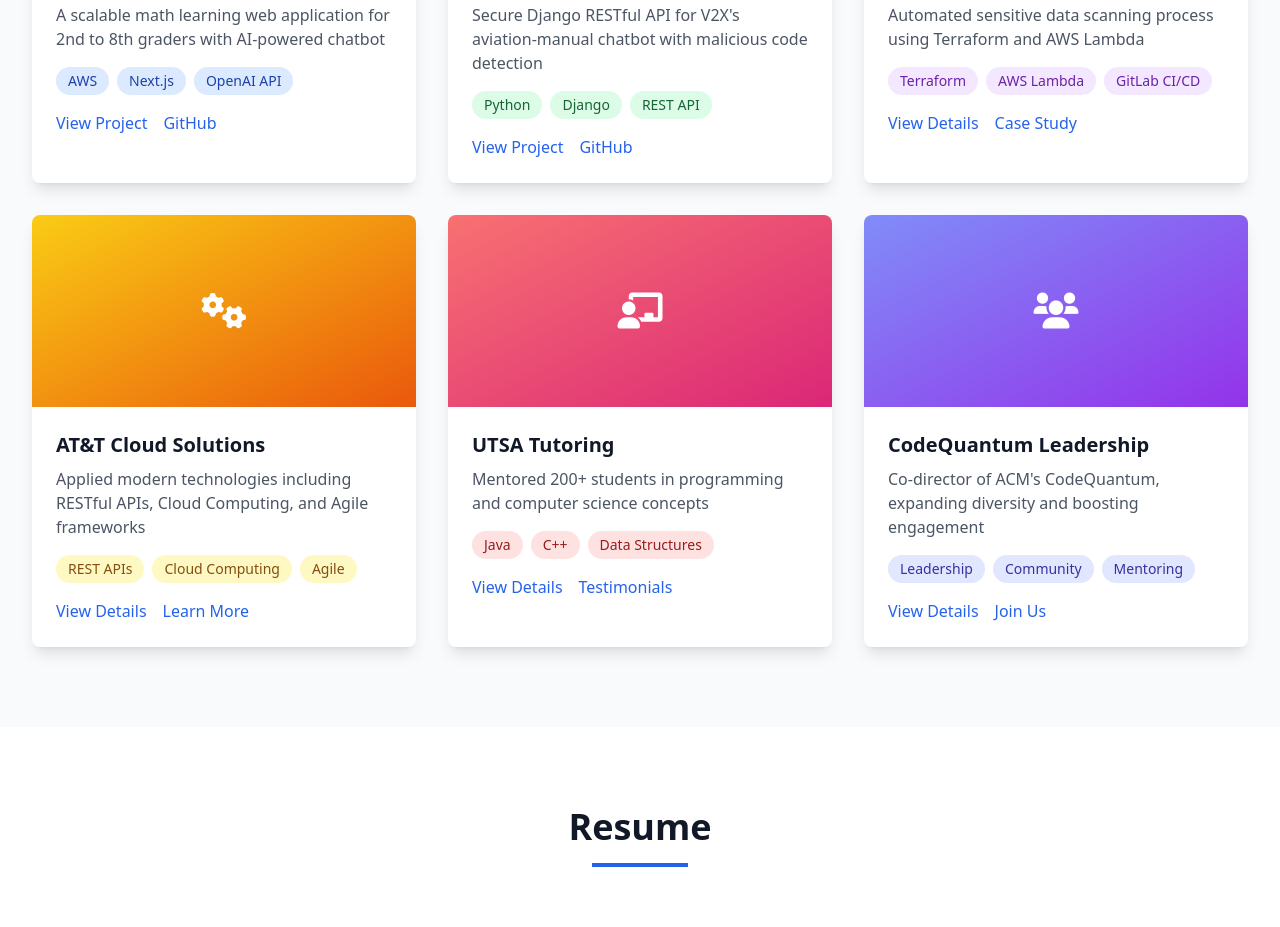
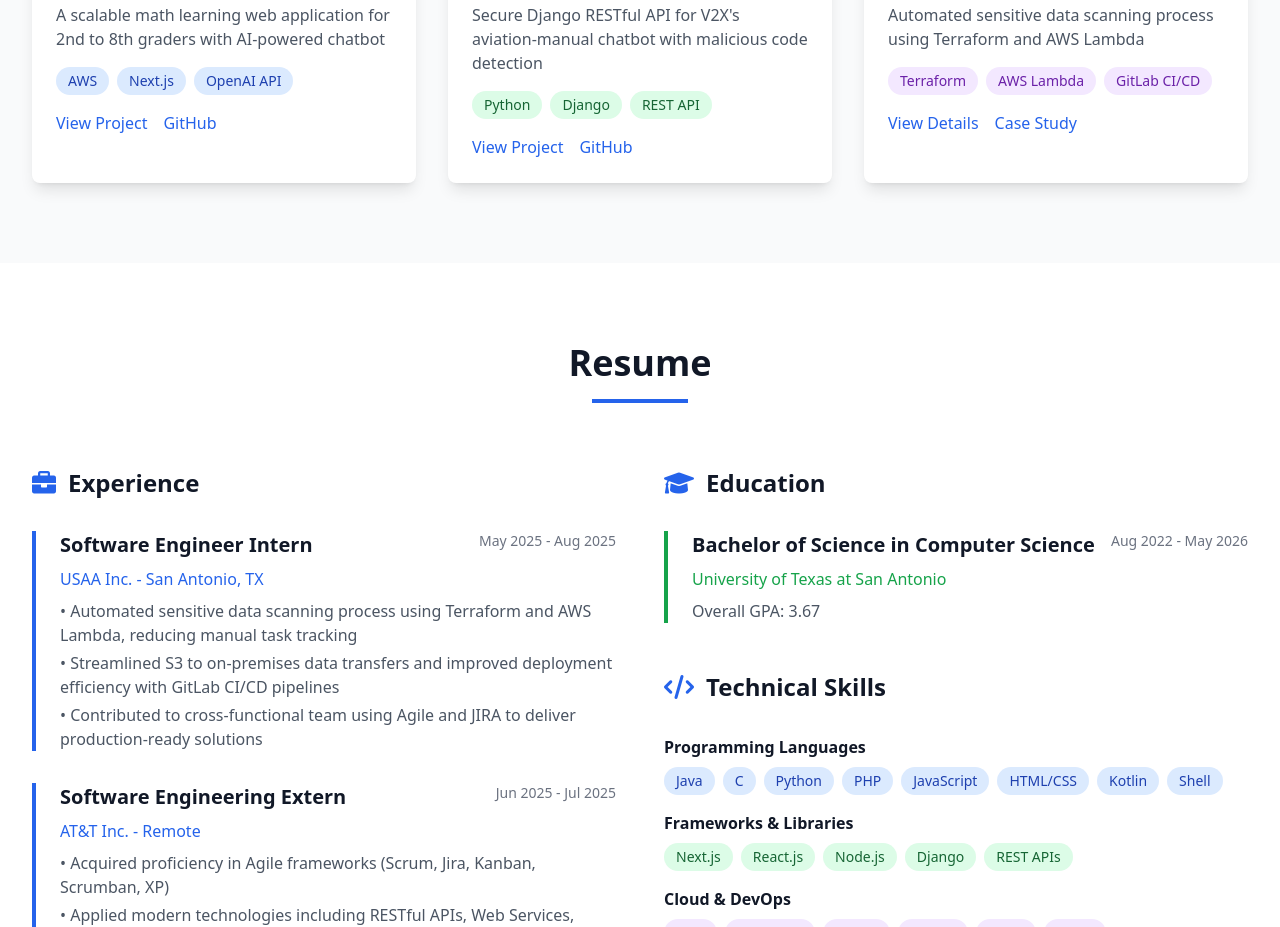
Before and after one commit to RPaul07/Personal_Website, a website: page index.html in a window 1280 px wide. Shown: the part 1873-2800 px from the top of the page. Drawn offline with nearby package versions, Linux system fonts and the light colour scheme.

Commit message:
Erased extra projects

```diff
--- a/index.html
+++ b/index.html
@@ -19,8 +19,27 @@
     <div id="about-container"></div>
 
     <!-- Portfolio Section Container -->
-    <div id="portfolio-container">
-        <!-- Fallback Portfolio Content (shows if component loading fails) -->
+    <div id="portfolio-container"></div>
+
+    <!-- Resume Section Container -->
+    <div id="resume-container"></div>
+
+    <!-- Contact Section Container -->
+    <div id="contact-container"></div>
+
+    <!-- Footer Container -->
+    <div id="footer-container"></div>
+
+    <!-- Scripts -->
+    <script src="src/scripts/config.js"></script>
+    <script src="src/scripts/component-loader.js"></script>
+    <script src="src/scripts/main.js"></script>
+</body>
+</html>
+
+
+
+<!-- Fallback Portfolio Content (shows if component loading fails) -->
         <!-- <section id="portfolio" class="py-20 bg-gray-50">
             <div class="max-w-7xl mx-auto px-4 sm:px-6 lg:px-8">
                 <div class="text-center mb-16">
@@ -150,20 +169,3 @@
                 </div>
             </div>
         </section> -->
-    </div>
-
-    <!-- Resume Section Container -->
-    <div id="resume-container"></div>
-
-    <!-- Contact Section Container -->
-    <div id="contact-container"></div>
-
-    <!-- Footer Container -->
-    <div id="footer-container"></div>
-
-    <!-- Scripts -->
-    <script src="src/scripts/config.js"></script>
-    <script src="src/scripts/component-loader.js"></script>
-    <script src="src/scripts/main.js"></script>
-</body>
-</html>
--- a/src/components/portfolio.html
+++ b/src/components/portfolio.html
@@ -67,7 +67,7 @@
             </div>
 
             <!-- Portfolio Item 4 - AT&T Externship -->
-            <div class="portfolio-item bg-white rounded-lg shadow-lg overflow-hidden hover:shadow-xl transition-shadow">
+            <!-- <div class="portfolio-item bg-white rounded-lg shadow-lg overflow-hidden hover:shadow-xl transition-shadow">
                 <div class="h-48 bg-gradient-to-br from-yellow-400 to-orange-600 flex items-center justify-center">
                     <i class="fas fa-cogs text-white text-4xl"></i>
                 </div>
@@ -84,10 +84,10 @@
                         <a href="#" class="text-blue-600 hover:text-blue-800 font-medium">Learn More</a>
                     </div>
                 </div>
-            </div>
+            </div> -->
 
             <!-- Portfolio Item 5 - Tutoring Platform -->
-            <div class="portfolio-item bg-white rounded-lg shadow-lg overflow-hidden hover:shadow-xl transition-shadow">
+            <!-- <div class="portfolio-item bg-white rounded-lg shadow-lg overflow-hidden hover:shadow-xl transition-shadow">
                 <div class="h-48 bg-gradient-to-br from-red-400 to-pink-600 flex items-center justify-center">
                     <i class="fas fa-chalkboard-teacher text-white text-4xl"></i>
                 </div>
@@ -104,10 +104,10 @@
                         <a href="#" class="text-blue-600 hover:text-blue-800 font-medium">Testimonials</a>
                     </div>
                 </div>
-            </div>
+            </div> -->
 
             <!-- Portfolio Item 6 - CodeQuantum -->
-            <div class="portfolio-item bg-white rounded-lg shadow-lg overflow-hidden hover:shadow-xl transition-shadow">
+            <!-- <div class="portfolio-item bg-white rounded-lg shadow-lg overflow-hidden hover:shadow-xl transition-shadow">
                 <div class="h-48 bg-gradient-to-br from-indigo-400 to-purple-600 flex items-center justify-center">
                     <i class="fas fa-users text-white text-4xl"></i>
                 </div>
@@ -124,7 +124,7 @@
                         <a href="#" class="text-blue-600 hover:text-blue-800 font-medium">Join Us</a>
                     </div>
                 </div>
-            </div>
+            </div> -->
         </div>
     </div>
 </section>
```
